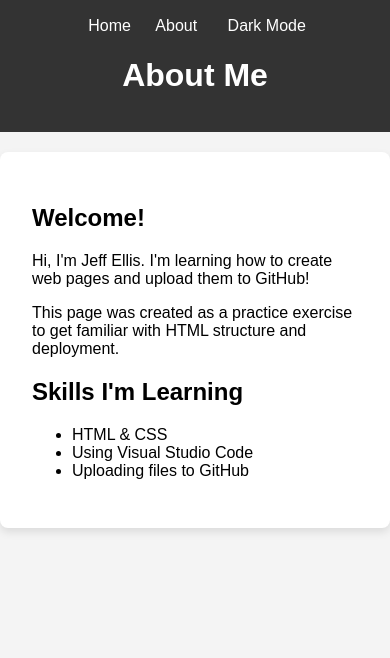
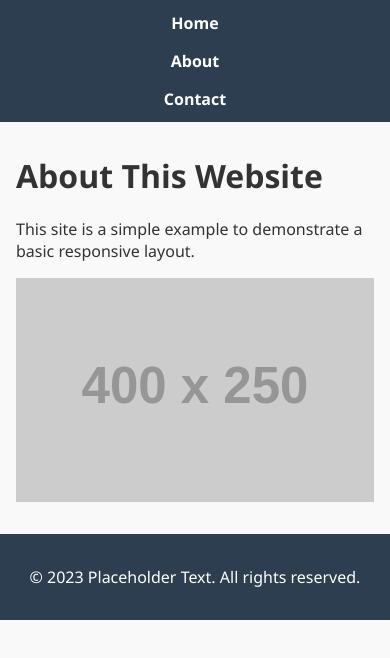
Before and after one commit to theboysday/sports, a plain HTML site: page about.html in a window 390 px wide. Drawn offline with Linux system fonts and the light colour scheme; placeholder pictures from the web are drawn by us.

Commit message:
Add responsive layout and about page

```diff
--- a/about.html
+++ b/about.html
@@ -3,29 +3,28 @@
 <head>
   <meta charset="UTF-8">
   <meta name="viewport" content="width=device-width, initial-scale=1.0">
-    <title>About Me</title>
+  <title>About</title>
   <link rel="stylesheet" href="styles.css">
 </head>
 <body>
   <header>
-        <nav>
-            <a href="index.html">Home</a>
-            <a href="about.html">About</a>
-            <button id="theme-toggle" aria-label="Toggle dark mode">Dark Mode</button>
+    <nav class="site-nav">
+      <ul>
+        <li><a href="index.html">Home</a></li>
+        <li><a href="about.html">About</a></li>
+        <li><a href="contact.html">Contact</a></li>
+      </ul>
     </nav>
-        <h1>About Me</h1>
   </header>
-    <section>
-        <h2>Welcome!</h2>
-        <p>Hi, I'm Jeff Ellis. I'm learning how to create web pages and upload them to GitHub!</p>
-        <p>This page was created as a practice exercise to get familiar with HTML structure and deployment.</p>
-        <h2>Skills I'm Learning</h2>
-        <ul>
-            <li>HTML & CSS</li>
-            <li>Using Visual Studio Code</li>
-            <li>Uploading files to GitHub</li>
-        </ul>
-    </section>
-    <script src="script.js"></script>
+
+  <main>
+    <h1>About This Website</h1>
+    <p>This site is a simple example to demonstrate a basic responsive layout.</p>
+    <img src="https://via.placeholder.com/400x250" alt="Placeholder image">
+  </main>
+
+  <footer>
+    <p>&copy; 2023 Placeholder Text. All rights reserved.</p>
+  </footer>
 </body>
 </html>
--- a/styles.css
+++ b/styles.css
@@ -1,111 +1,93 @@
+:root {
+  --primary-color: #2c3e50;
+  --text-color: #333;
+  --background-color: #f9f9f9;
+}
+
+* {
+  box-sizing: border-box;
+}
+
 body {
-    font-family: Arial, sans-serif;
   margin: 0;
-    padding: 0;
-    background-color: #f4f4f4;
-    color: #000;
+  font-family: "Segoe UI", Tahoma, Geneva, Verdana, sans-serif;
+  color: var(--text-color);
+  background: var(--background-color);
 }
+
 header {
-    background-color: #333;
+  background: var(--primary-color);
   color: #fff;
-    padding: 1em;
-    text-align: center;
 }
+
+nav ul {
+  list-style: none;
+  display: flex;
+  gap: 1rem;
+  margin: 0;
+  padding: 0.75rem 1rem;
+  justify-content: center;
+}
+
 nav a {
   color: #fff;
-    margin: 0 10px;
   text-decoration: none;
+  font-weight: 600;
 }
+
 nav a:hover {
   text-decoration: underline;
 }
-nav button {
-    background: none;
-    border: none;
+
+main {
+  max-width: 800px;
+  margin: 2rem auto;
+  padding: 0 1rem;
+}
+
+footer {
+  background: var(--primary-color);
   color: #fff;
-    cursor: pointer;
-    margin-left: 10px;
-    font: inherit;
+  text-align: center;
+  padding: 1rem 0;
 }
-nav button:hover {
-    text-decoration: underline;
-}
-section {
-    padding: 2em;
-    max-width: 600px;
-    margin: 20px auto;
-    background-color: #fff;
-    border-radius: 8px;
-    box-shadow: 0 4px 8px rgba(0,0,0,0.1);
+
+img {
+  max-width: 100%;
+  height: auto;
+  display: block;
+  margin-top: 1rem;
 }
 
 form {
   display: flex;
   flex-direction: column;
+  gap: 0.75rem;
 }
 
-form label {
-    margin-top: 1em;
+input,
+textarea,
+button {
+  padding: 0.5rem;
+  border: 1px solid #ccc;
+  border-radius: 4px;
+  font: inherit;
 }
 
-form input,
-form textarea {
-    padding: 0.5em;
-    margin-top: 0.5em;
-    border: 1px solid #ccc;
-    border-radius: 4px;
-}
-
-form button {
-    margin-top: 1em;
-    padding: 0.5em 1em;
+button {
+  background: var(--primary-color);
+  color: #fff;
   border: none;
-    background-color: #333;
-    color: #fff;
   cursor: pointer;
 }
 
-form button:hover {
-    background-color: #555;
+button:hover {
+  background: #1a242f;
 }
 
-#form-success {
-    color: green;
-    margin-top: 1em;
-    display: none;
+@media (max-width: 600px) {
+  nav ul {
+    flex-direction: column;
+    align-items: center;
   }
-
-/* Dark mode styles */
-body.dark-mode {
-    background-color: #121212;
-    color: #e0e0e0;
 }
-body.dark-mode header {
-    background-color: #1e1e1e;
-}
-body.dark-mode section {
-    background-color: #1e1e1e;
-    box-shadow: 0 4px 8px rgba(0,0,0,0.5);
-}
-body.dark-mode nav a,
-body.dark-mode nav button {
-    color: #fff;
-}
-body.dark-mode input,
-body.dark-mode textarea {
-    background-color: #1e1e1e;
-    color: #e0e0e0;
-    border-color: #555;
-}
-
-body.dark-mode form button {
-    background-color: #333;
-}
-
-body.dark-mode form button:hover {
-    background-color: #444;
-}
-
-body.dark-mode #form-success {
-    color: #4caf50;
-}
```
Also changed, not shown: index.html (+20 -24 lines). Lines whose indentation alone changed are shown as unchanged.
